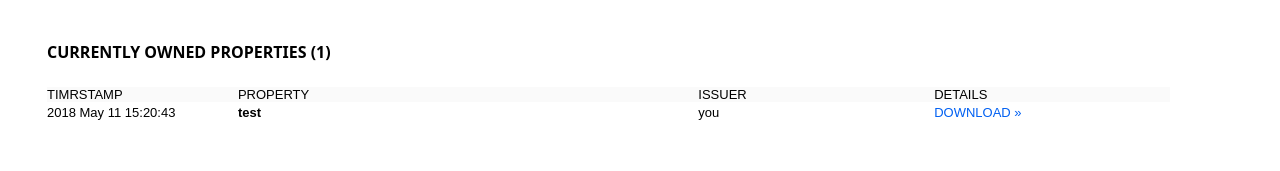
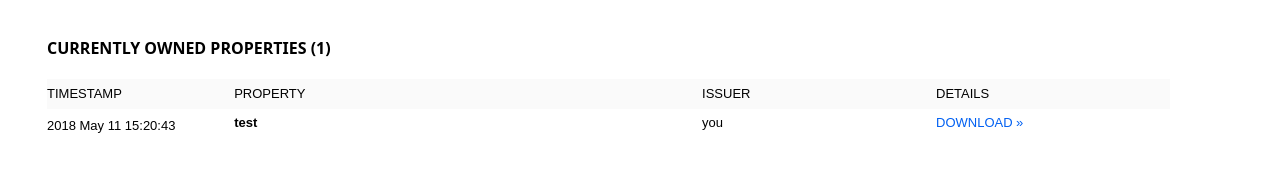
Before and after one commit to jamieabc/prototype, a website: page webapp/properties.html in a window 1280 px wide. Shown: the part 51-222 px from the top of the page. Drawn offline with nearby package versions, Linux system fonts and the light colour scheme; files that its build step writes are made by us from their sources; files whose address does not match are found by name.

Commit message:
update css

```diff
--- a/assets/_variables.scss
+++ b/assets/_variables.scss
@@ -5,6 +5,7 @@ $table-padding-left: 47px;
 $table-padding-right: 30px;
 $table-max-width: 1200px;
 $table-header-margin-bottom: 3px;
+$table-cell-padding-top: 3px;
 
 // color
 $white: #fff;
--- a/assets/main.scss
+++ b/assets/main.scss
@@ -149,6 +149,11 @@ body {
     font-size: 16px;
     font-weight: bold;
     margin: 0;
+  }
+
+  .table__header {
+    background: $table-header-color;
+    margin-bottom: $table-header-margin-bottom;
     line-height: 30px;
   }
 
@@ -169,33 +174,41 @@ body {
 
   .table__cell {
     display: inline-flex;
+    padding-right: 30px;
     padding-bottom: 3px;
     vertical-align: middle;
   }
 
-  .table--bold {
+  .table__cell--padding {
+    padding-top: $table-cell-padding-top;
+  }
+
+  .table__font--bold {
     font-weight: bold;
   }
 
-  .table__header {
-    background: $table-header-color;
-    margin-bottom: $table-header-margin-bottom;
+  .table__timestamp {
+    width: 16.66667%;
   }
 
-  .table__timestamp {
-    width: 17%;
+  .table__timestamp--padding {
+    padding-top: 6px;
   }
 
   .table__property {
-    width: 41%;
+    width: 41.66667%;
+  }
+
+  .table__cell.table__property {
+    padding-top: 3px;
   }
 
   .table__issuer {
-    width: 21%;
+    width: 20.83333%;
   }
 
   .table__details {
-    width: 21%;
+    width: 20.83333%;
     text-transform: uppercase;
   }
 
--- a/webapp/properties.html
+++ b/webapp/properties.html
@@ -47,7 +47,7 @@
         <span>CURRENTLY OWNED PROPERTIES (1)</span>
       </div>
       <div class="table__row table__header">
-        <div class="table__timestamp">TIMRSTAMP</div>
+        <div class="table__timestamp">TIMESTAMP</div>
         <div class="table__property">PROPERTY</div>
         <div class="table__issuer">ISSUER</div>
         <div class="table__details">DETAILS</div>
@@ -56,12 +56,12 @@
 
       <div class="table__body">
         <div class="table__row table__row--hover">
-          <div class="table__cell table__timestamp">
+          <div class="table__cell table__timestamp table__timestamp--padding">
             <span>2018 May 11 15:20:43</span>
           </div>
-          <div class="table__cell table--bold table__property">test</div>
-          <div class="table__cell table__issuer">you</div>
-          <div class="table__cell table__details table__download table__download--after">
+          <div class="table__cell table__cell--padding table__font--bold table__property">test</div>
+          <div class="table__cell table__cell--padding table__issuer">you</div>
+          <div class="table__cell table__cell--padding table__details table__download table__download--after">
             download
           </div>
         </div>
```
